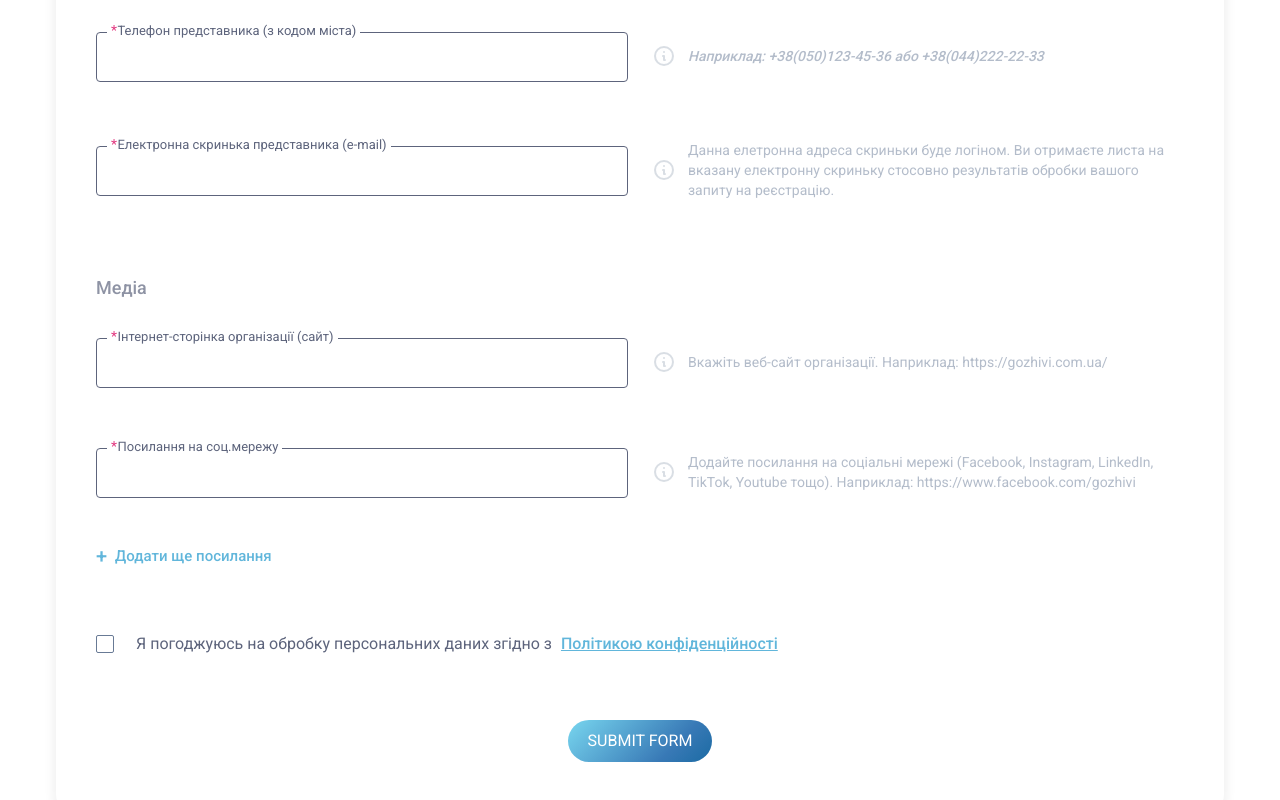
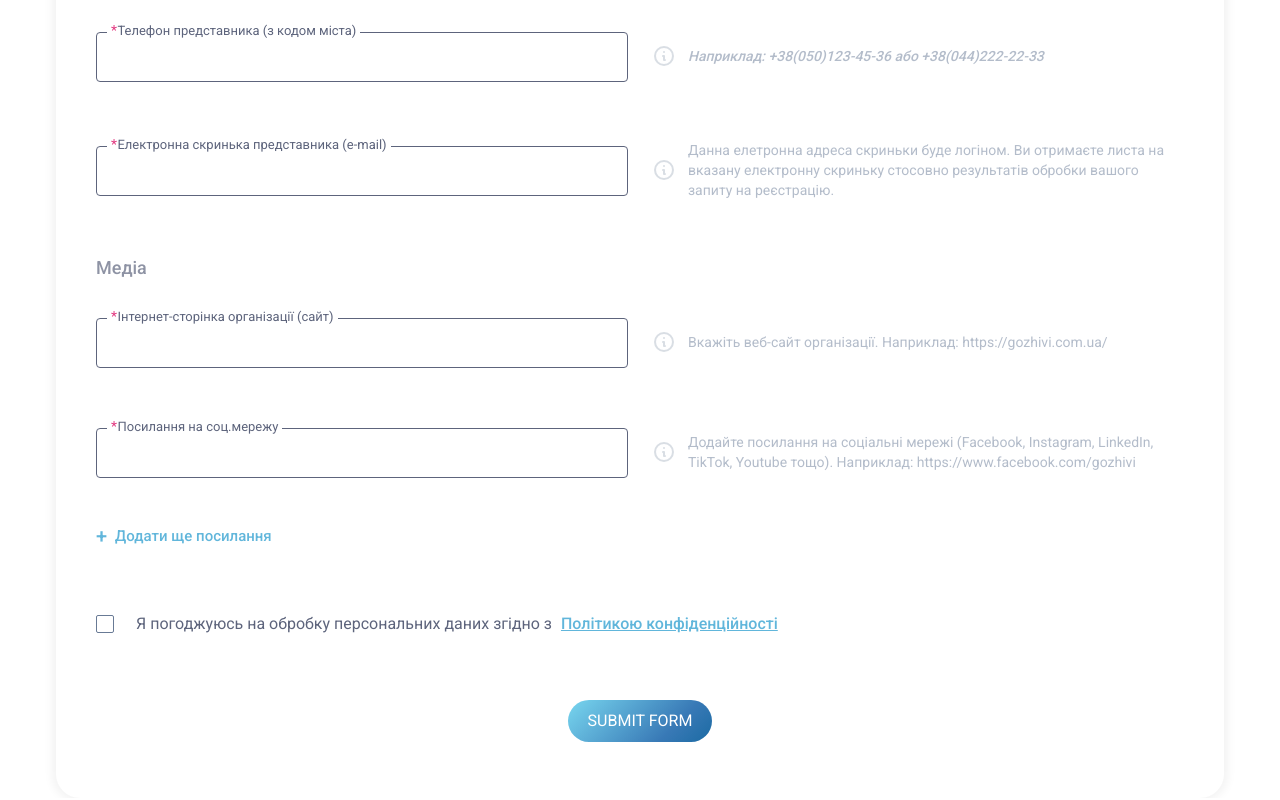
Before and after one commit to it-volunteers-ukraine/ChariERP, a Next.js app in the folder client/: page /en/sign-up in a window 1280 px wide. Shown: the part 1197-1997 px from the top of the page. Built offline with nearby package versions, Linux system fonts and the light colour scheme.

Commit message:
Changed padding

```diff
--- a/client/src/app/[locale]/(login)/sign-up/sign-up.tsx
+++ b/client/src/app/[locale]/(login)/sign-up/sign-up.tsx
@@ -114,7 +114,7 @@ const SignUp = () => {
             />
           </div>
 
-          <div className={`${styles.inputWrapper} pb-[30px]`}>
+          <div className={`${styles.inputWrapper} pb-[10px]`}>
             <InputField
               required
               name="email"
```
